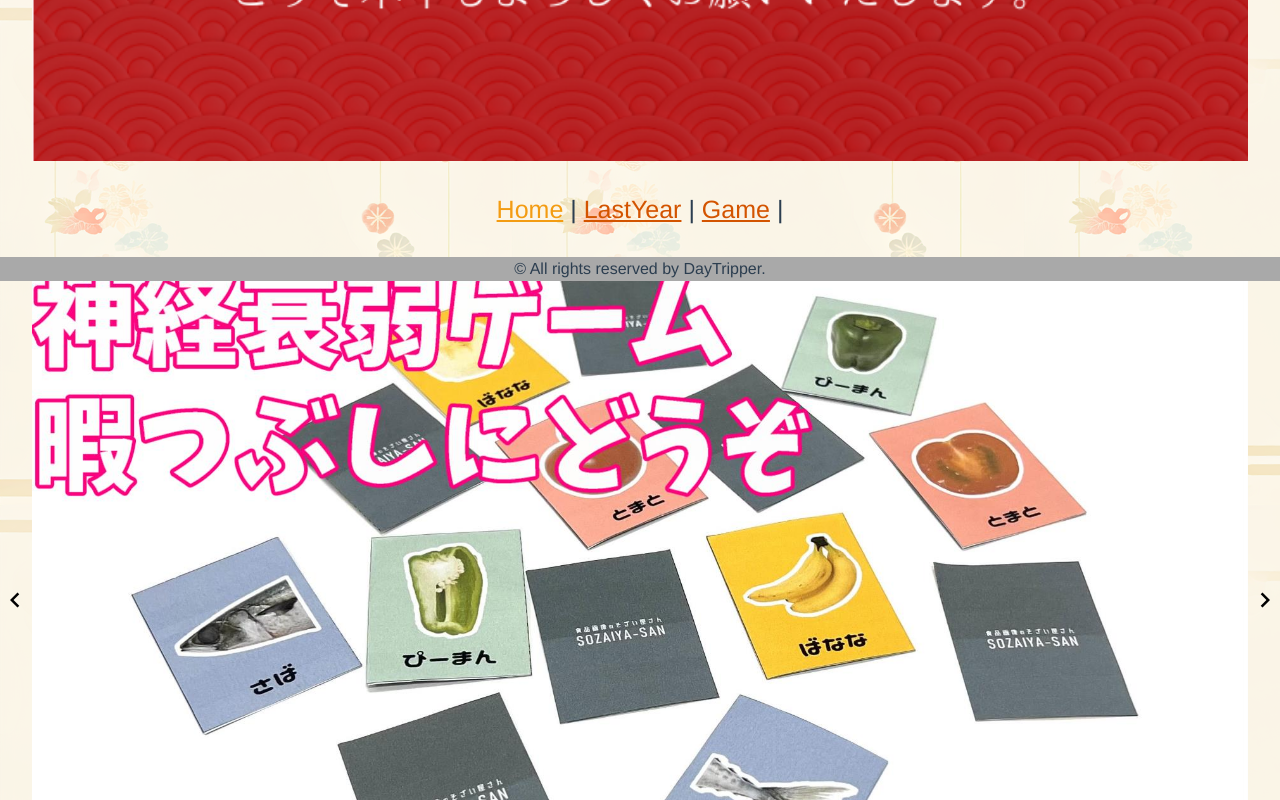
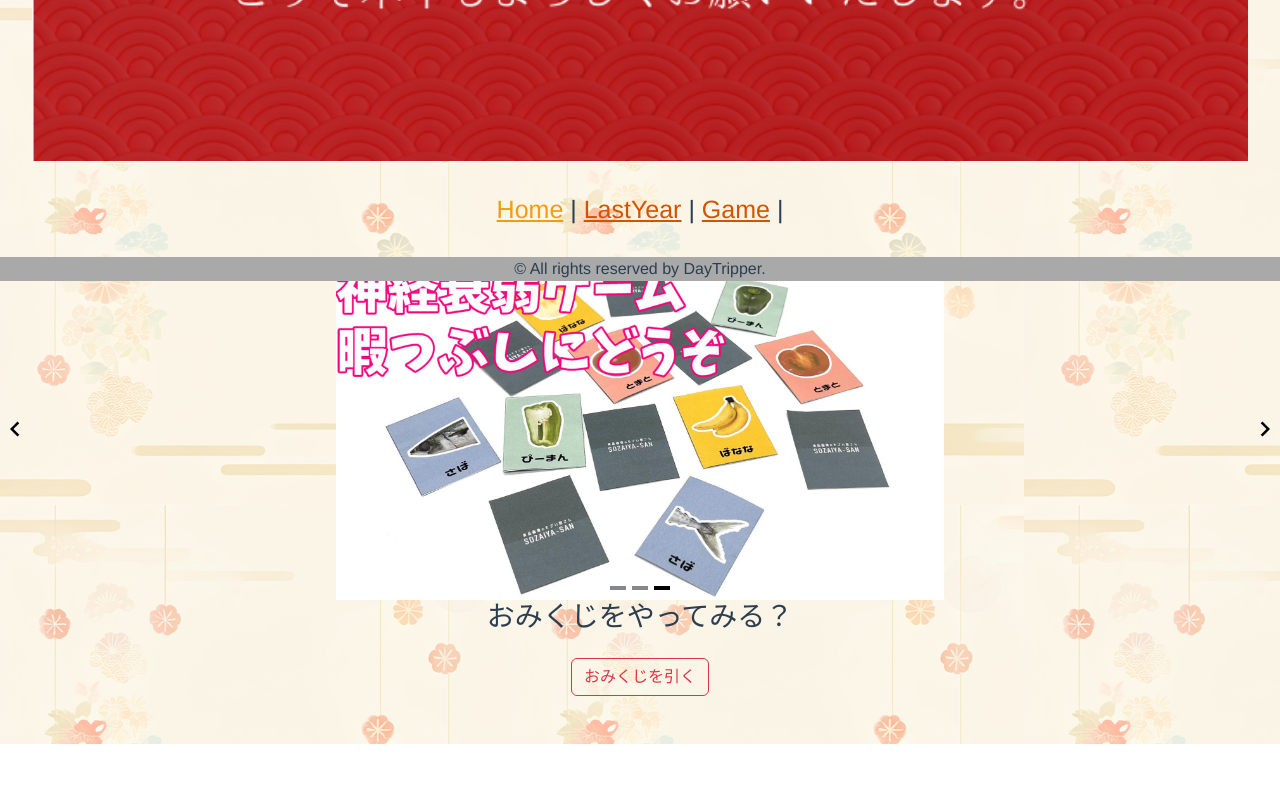
Before and after one commit to masashikuwahara/new_year2025, a Vue app: page / in a window 1280 px wide. Shown: the part 519-1319 px from the top of the page. After the commit the page ends 1263 px from the top, so only its background shows below. Built offline with nearby package versions, Linux system fonts and the light colour scheme.

Commit message:
バナーサイズ変更

```diff
--- a/src/views/HomeView.vue
+++ b/src/views/HomeView.vue
@@ -2,7 +2,9 @@
   <carousel :items-to-show="1.0" :autoplay="2000" :loop="true" :wrapAround="true">
     <slide v-for="image in images" :key="image.id">
       <router-link :to="{ name: image.link, params: { id: image.id } }">
-        <img :src="image.url" :alt="image.alt">
+        <div class="car">
+          <img :src="image.url" :alt="image.alt">
+        </div>
       </router-link>
     </slide>
     <template #addons>
@@ -66,4 +68,11 @@ export default {
   opacity: 0;
 }
 
+@media screen and (min-width:400px) {
+  .car {
+    width: 50%;
+    margin: 0 auto;
+  }
+}
+
 </style>
```
